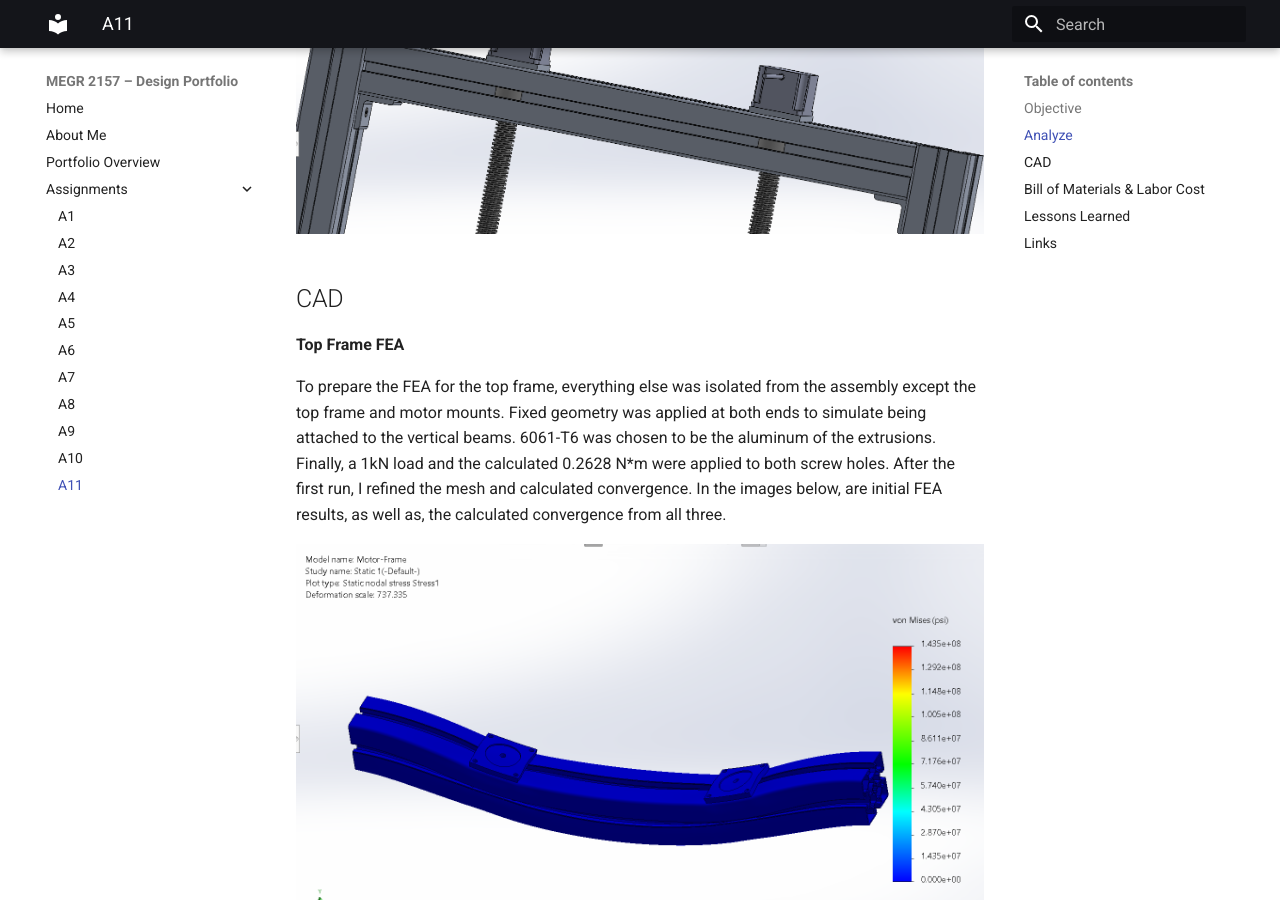
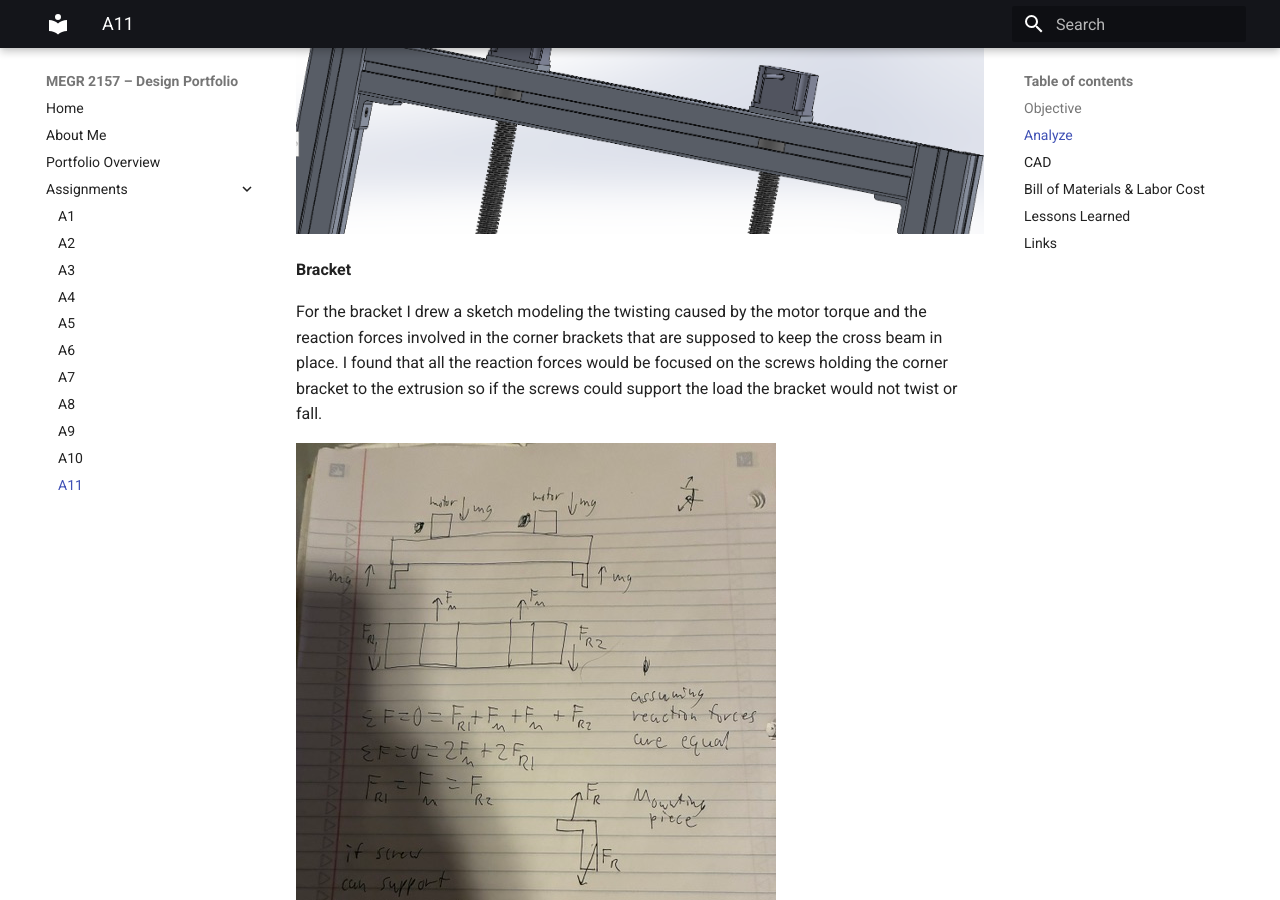
Before and after one commit to whodges5-art/wyatt-hodges-design-projects-portfolio, an MkDocs documentation site: the page built from docs/assignments/a11/index.md, in a window 1280 px wide and 900 px high, scrolled down 4870 px. Built offline with MkDocs 1.6.1 and Material for MkDocs 9.7.7, drawn with Linux system fonts in a browser that asks for light colours.

Commit message:
Update index.md

```diff
--- a/docs/assignments/a11/index.md
+++ b/docs/assignments/a11/index.md
@@ -28,6 +28,12 @@ For the coupler I needed to determine the necessary outer diameter to support th
 
 ![Coupler Math](Coupler.jpeg)
 ![Couplers](Couplers.png)
+
+**Bracket**
+
+For the bracket I drew a sketch modeling the twisting caused by the motor torque and the reaction forces involved in the corner brackets that are supposed to keep the cross beam in place. I found that all the reaction forces would be focused on the screws holding the corner bracket to the extrusion so if the screws could support the load the bracket would not twist or fall.
+
+![bracket](bracket.jpeg)
 
 ## CAD
 **Top Frame FEA**
```
